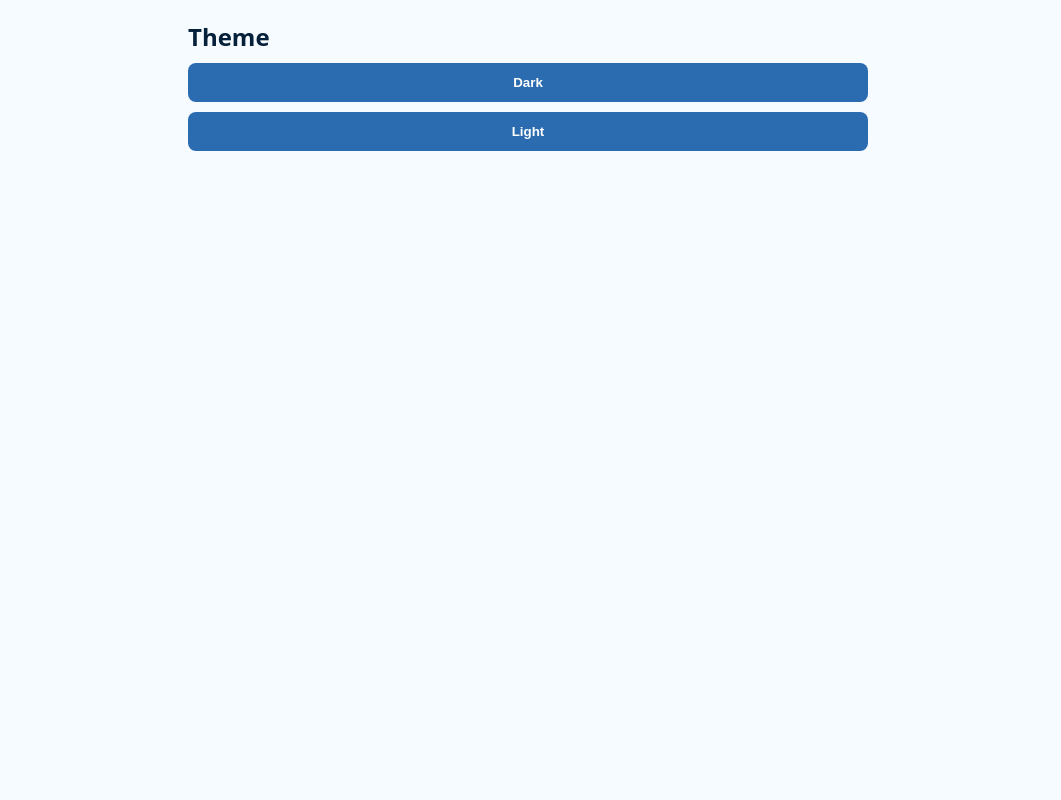
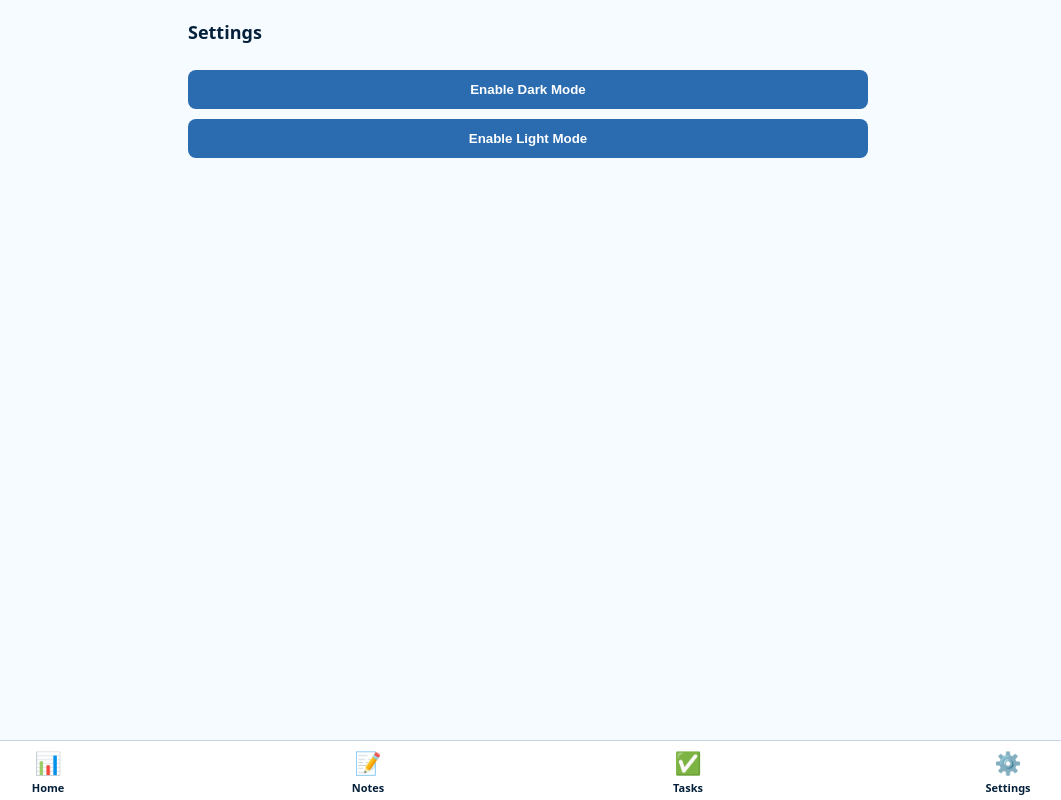
Before and after one commit to Italiantwinkboi/My-pwa-, a plain HTML site: page settings.html in a window 1280 px wide. Shown: the whole page, without its empty margins (112-1173 px from the left). Drawn offline with Linux system fonts and the light colour scheme.

Commit message:
Update settings.html

```diff
--- a/settings.html
+++ b/settings.html
@@ -1,9 +1,16 @@
-<!doctype html>
-<html><head><meta charset="utf-8"/><link rel="stylesheet" href="styles.css"/></head>
-<body>
-<main><h2>Theme</h2>
-<button onclick="dark()">Dark</button>
-<button onclick="light()">Light</button></main>
+<!doctype html><html><head><meta charset="utf-8"/><link rel="stylesheet" href="styles.css"/></head>
+<body class="page">
+<main>
+  <h2 class="title">Settings</h2>
+  <button onclick="dark()">Enable Dark Mode</button>
+  <button onclick="light()">Enable Light Mode</button>
+</main>
+<nav class="tabbar">
+  <a href="index.html">📊<span class="tab-label">Home</span></a>
+  <a href="notes.html">📝<span class="tab-label">Notes</span></a>
+  <a href="tasks.html">✅<span class="tab-label">Tasks</span></a>
+  <a href="settings.html">⚙️<span class="tab-label">Settings</span></a>
+</nav>
 <script>
 function dark(){localStorage.theme="dark";document.body.className="dark"}
 function light(){localStorage.theme="";document.body.className=""}
```
